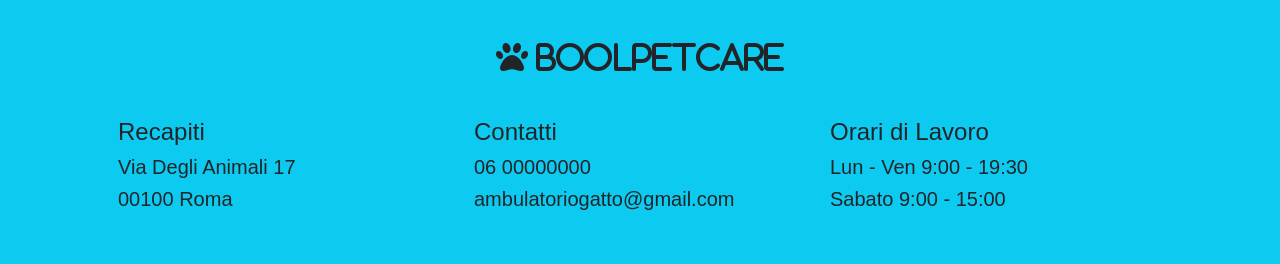
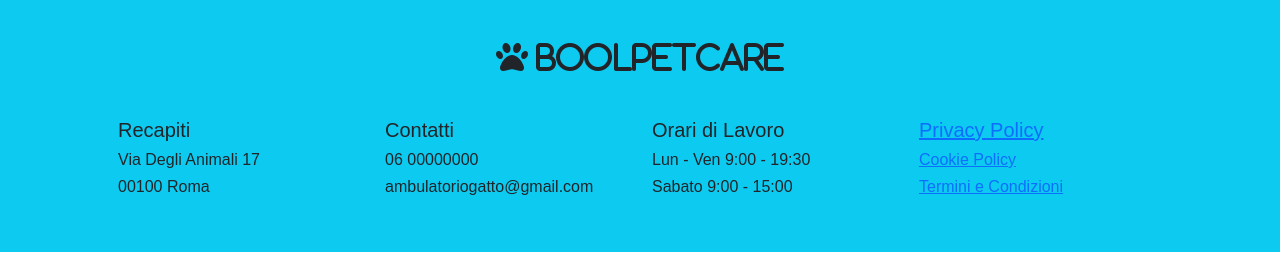
Before and after one commit to Stefano-Bernini/vite_bool_pet_care, a Vue app: page / in a window 1280 px wide. Shown: the part 570-834 px from the top of the page. Built offline with nearby package versions, Linux system fonts and the light colour scheme; no server answers.

Commit message:
[TWEAK]  footer style

```diff
--- a/src/components/AppFooter.vue
+++ b/src/components/AppFooter.vue
@@ -14,27 +14,32 @@ export default {
                 <div class="text-center">
                     <i class="fa-solid fa-paw fa-2xl"> BoolPetCare</i>
                 </div>
-
-                <div class="col-sm-4">
+                <div class="col-sm-3">
                     <div class="player justify-content-end mt-5">
-
-                        <h4>Recapiti</h4>
-                        <h5>Via Degli Animali 17</h5>
-                        <h5>00100 Roma</h5>
+                        <h5>Recapiti</h5>
+                        <h6>Via Degli Animali 17</h6>
+                        <h6>00100 Roma</h6>
                     </div>
                 </div>
-                <div class="col-sm-4">
+                <div class="col-sm-3">
                     <div class="player justify-content-end mt-5">
-                        <h4>Contatti</h4>
-                        <h5>06 00000000</h5>
-                        <h5>ambulatoriogatto@gmail.com</h5>
+                        <h5>Contatti</h5>
+                        <h6>06 00000000</h6>
+                        <h6>ambulatoriogatto@gmail.com</h6>
                     </div>
                 </div>
-                <div class="col-sm-4">
+                <div class="col-sm-3">
                     <div class="player justify-content-end mt-5">
-                        <h4>Orari di Lavoro</h4>
-                        <h5>Lun - Ven  9:00 - 19:30</h5>
-                        <h5>Sabato  9:00 - 15:00 </h5>
+                        <h5>Orari di Lavoro</h5>
+                        <h6>Lun - Ven  9:00 - 19:30</h6>
+                        <h6>Sabato  9:00 - 15:00 </h6>
+                    </div>
+                </div>
+                <div class="col-sm-3">
+                    <div class="player justify-content-end mt-5">
+                        <a href="#"><h5>Privacy Policy</h5></a>
+                        <a href="#"><h6>Cookie Policy</h6></a>
+                        <a href="#"><h6>Termini e Condizioni</h6></a>
                     </div>
                 </div>
 
```
